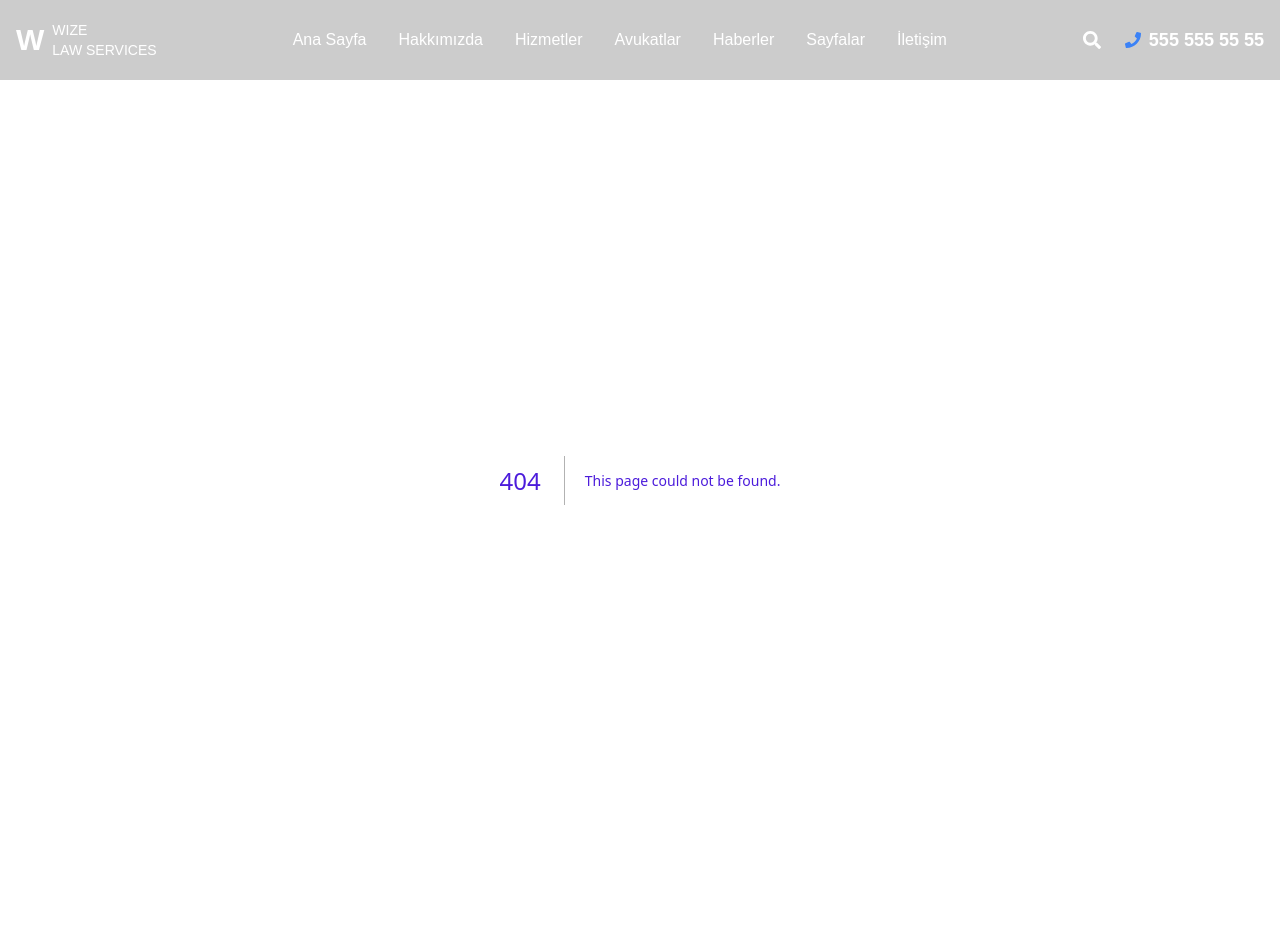
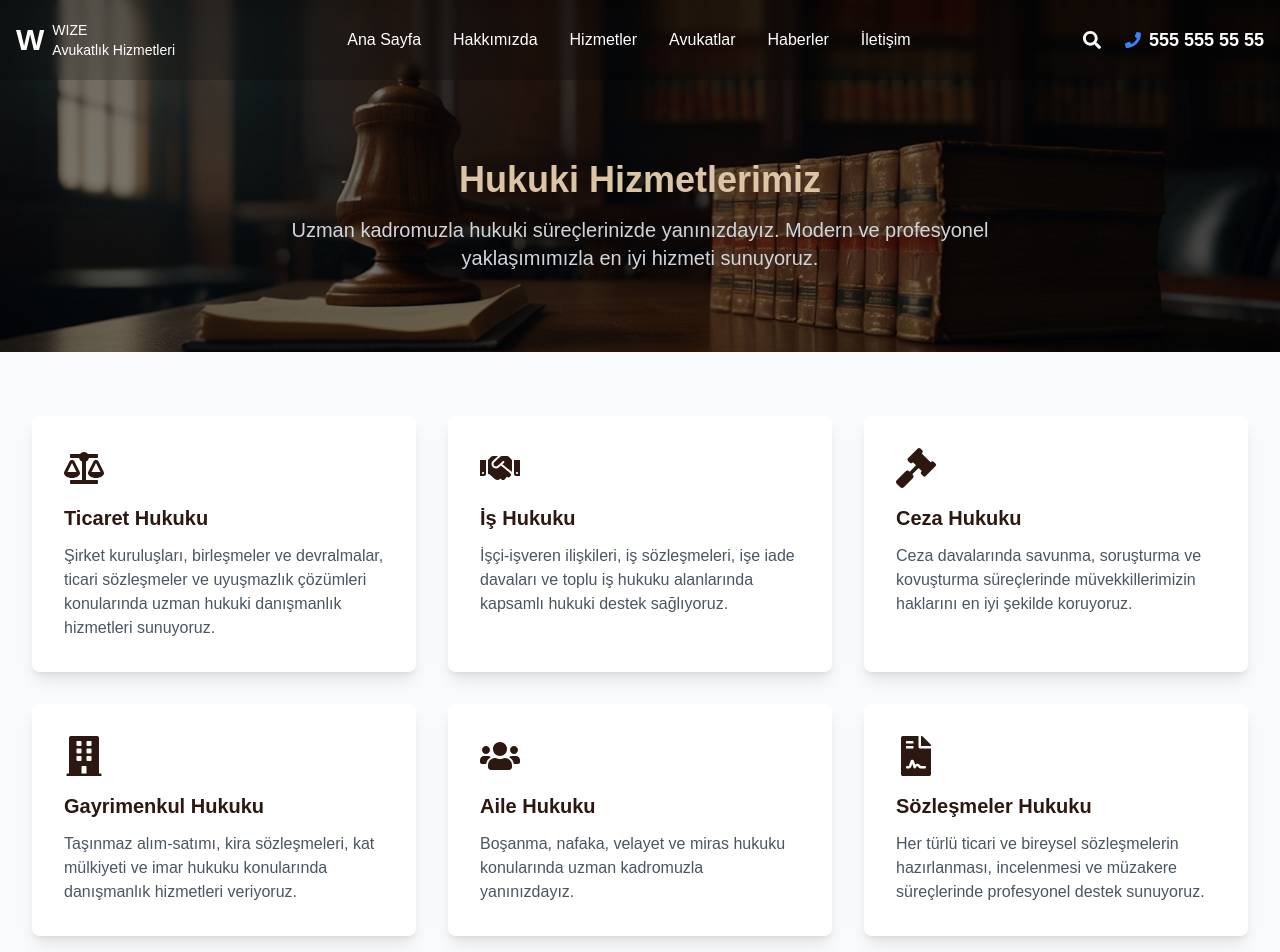
Before and after one commit to nihanrls/avukat-front, a Next.js app: page /hizmetler in a window 1280 px wide. Before the commit this address had no page. Shown: the top 952 px of the page. Before the commit the page ends 880 px from the top, so only its background shows below. Built offline with nearby package versions, Linux system fonts and the light colour scheme.

Commit message:
hizmetler sayfası düzenlendi

```diff
--- /dev/null
+++ b/app/hizmetler/page.tsx
@@ -0,0 +1,105 @@
+import React from 'react';
+import Link from 'next/link';
+import { FaBalanceScale, FaHandshake, FaGavel, FaBuilding, FaUsers, FaFileContract } from 'react-icons/fa';
+
+export default function HizmetlerPage() {
+  const hizmetler = [
+    {
+      icon: <FaBalanceScale size={40} />,
+      title: "Ticaret Hukuku",
+      description: "Şirket kuruluşları, birleşmeler ve devralmalar, ticari sözleşmeler ve uyuşmazlık çözümleri konularında uzman hukuki danışmanlık hizmetleri sunuyoruz."
+    },
+    {
+      icon: <FaHandshake size={40} />,
+      title: "İş Hukuku",
+      description: "İşçi-işveren ilişkileri, iş sözleşmeleri, işe iade davaları ve toplu iş hukuku alanlarında kapsamlı hukuki destek sağlıyoruz."
+    },
+    {
+      icon: <FaGavel size={40} />,
+      title: "Ceza Hukuku",
+      description: "Ceza davalarında savunma, soruşturma ve kovuşturma süreçlerinde müvekkillerimizin haklarını en iyi şekilde koruyoruz."
+    },
+    {
+      icon: <FaBuilding size={40} />,
+      title: "Gayrimenkul Hukuku",
+      description: "Taşınmaz alım-satımı, kira sözleşmeleri, kat mülkiyeti ve imar hukuku konularında danışmanlık hizmetleri veriyoruz."
+    },
+    {
+      icon: <FaUsers size={40} />,
+      title: "Aile Hukuku",
+      description: "Boşanma, nafaka, velayet ve miras hukuku konularında uzman kadromuzla yanınızdayız."
+    },
+    {
+      icon: <FaFileContract size={40} />,
+      title: "Sözleşmeler Hukuku",
+      description: "Her türlü ticari ve bireysel sözleşmelerin hazırlanması, incelenmesi ve müzakere süreçlerinde profesyonel destek sunuyoruz."
+    }
+  ];
+
+  return (
+    <div className="min-h-screen bg-gray-50">
+      {/* Hero Section */}
+      <div className="relative bg-[#6F4E37] text-white py-20 mt-[0px]">
+        {/* Arka plan görseli */}
+        <div
+          className="absolute inset-0 bg-cover bg-center bg-no-repeat"
+          style={{
+            backgroundImage: 'url(/media/law.jpg)',
+            backgroundPosition: 'center 40%',
+            top: '-80px',
+            height: 'calc(100% + 80px)'
+          }}
+        >
+          <div className="absolute inset-0 bg-black/50"></div>
+        </div>
+
+        {/* İçerik */}
+        <div className="relative max-w-7xl mx-auto px-4 sm:px-6 lg:px-8">
+          <h1 className="text-4xl font-bold text-center mb-4 text-[#dcc4a6]">Hukuki Hizmetlerimiz</h1>
+          <p className="text-xl text-center text-gray-300 max-w-3xl mx-auto">
+            Uzman kadromuzla hukuki süreçlerinizde yanınızdayız. Modern ve profesyonel yaklaşımımızla en iyi hizmeti sunuyoruz.
+          </p>
+        </div>
+      </div>
+
+      {/* Hizmetler Grid */}
+      <div className="max-w-7xl mx-auto px-4 sm:px-6 lg:px-8 py-16">
+        <div className="grid grid-cols-1 md:grid-cols-2 lg:grid-cols-3 gap-8">
+          {hizmetler.map((hizmet, index) => (
+            <div
+              key={index}
+              className="bg-white p-8 rounded-lg shadow-lg hover:shadow-xl transition-shadow duration-300"
+            >
+              <div className="text-[#2c1810] mb-4">
+                {hizmet.icon}
+              </div>
+              <h3 className="text-xl font-bold text-[#2c1810] mb-3">
+                {hizmet.title}
+              </h3>
+              <p className="text-gray-600">
+                {hizmet.description}
+              </p>
+            </div>
+          ))}
+        </div>
+      </div>
+
+      {/* Alt Bilgi */}
+      <div className="bg-gray-100 py-16">
+        <div className="max-w-7xl mx-auto px-4 sm:px-6 lg:px-8 text-center">
+          <h2 className="text-3xl font-bold text-[#2c1810] mb-4">
+            Profesyonel Hukuki Danışmanlık
+          </h2>
+          <p className="text-gray-600 max-w-3xl mx-auto mb-8">
+            Hukuki süreçlerinizde size yardımcı olmak için buradayız. Detaylı bilgi ve randevu için bizimle iletişime geçebilirsiniz.
+          </p>
+          <Link href="/iletisim">
+            <button className="bg-[#2c1810] text-white px-8 py-3 rounded-lg hover:bg-[#3d2217] transition-colors duration-300">
+              İletişime Geçin
+            </button>
+          </Link>
+        </div>
+      </div>
+    </div>
+  );
+}
--- a/components/common/navbar.tsx
+++ b/components/common/navbar.tsx
@@ -2,10 +2,13 @@
 import Link from 'next/link';
 import { useState, useEffect } from 'react';
 import { FaPhone, FaSearch } from 'react-icons/fa';
+import { usePathname } from 'next/navigation';
 
 export default function Navbar() {
   const [isOpen, setIsOpen] = useState(false);
   const [isScrolled, setIsScrolled] = useState(false);
+  const pathname = usePathname();
+  const isTransparentPage = pathname === '/' || pathname === '/hizmetler';
 
   useEffect(() => {
     const handleScroll = () => {
@@ -22,9 +25,11 @@ export default function Navbar() {
 
   return (
     <nav className={`fixed w-full z-50 transition-colors duration-300 ${
-      isScrolled
-        ? 'bg-[#2c1810] shadow-lg'
-        : 'bg-black/20 backdrop-blur-sm'
+      isTransparentPage
+        ? isScrolled
+          ? 'bg-[#2c1810] shadow-lg'
+          : 'bg-black/20 backdrop-blur-sm'
+        : 'bg-[#2c1810]'
     }`}>
       <div className="max-w-7xl mx-auto px-4">
         <div className="flex justify-between items-center h-20 text-white">
@@ -33,7 +38,7 @@ export default function Navbar() {
             <span className="text-3xl font-bold">W</span>
             <div className="text-sm">
               <div>WIZE</div>
-              <div>LAW SERVICES</div>
+              <div>Avukatlık Hizmetleri</div>
             </div>
           </Link>
 
@@ -44,7 +49,6 @@ export default function Navbar() {
             <Link href="/hizmetler" className="hover:text-gray-300">Hizmetler</Link>
             <Link href="/avukatlar" className="hover:text-gray-300">Avukatlar</Link>
             <Link href="/haberler" className="hover:text-gray-300">Haberler</Link>
-            <Link href="/sayfalar" className="hover:text-gray-300">Sayfalar</Link>
             <Link href="/iletisim" className="hover:text-gray-300">İletişim</Link>
           </div>
 
@@ -87,9 +91,9 @@ export default function Navbar() {
         {/* Mobile Menu */}
         {isOpen && (
           <div className={`md:hidden pb-4 ${
-            isScrolled
-              ? 'bg-[#2c1810]'
-              : 'bg-black/80 backdrop-blur-md'
+            isTransparentPage && !isScrolled
+              ? 'bg-black/80 backdrop-blur-md'
+              : 'bg-[#2c1810]'
           }`}>
             <div className="flex flex-col space-y-3">
               <Link href="/" className="hover:text-gray-300">Ana Sayfa</Link>
@@ -97,7 +101,6 @@ export default function Navbar() {
               <Link href="/hizmetler" className="hover:text-gray-300">Hizmetler</Link>
               <Link href="/avukatlar" className="hover:text-gray-300">Avukatlar</Link>
               <Link href="/haberler" className="hover:text-gray-300">Haberler</Link>
-              <Link href="/sayfalar" className="hover:text-gray-300">Sayfalar</Link>
               <Link href="/iletisim" className="hover:text-gray-300">İletişim</Link>
               <div className="flex items-center space-x-2 pt-2">
                 <FaPhone className="text-blue-500" />
```
